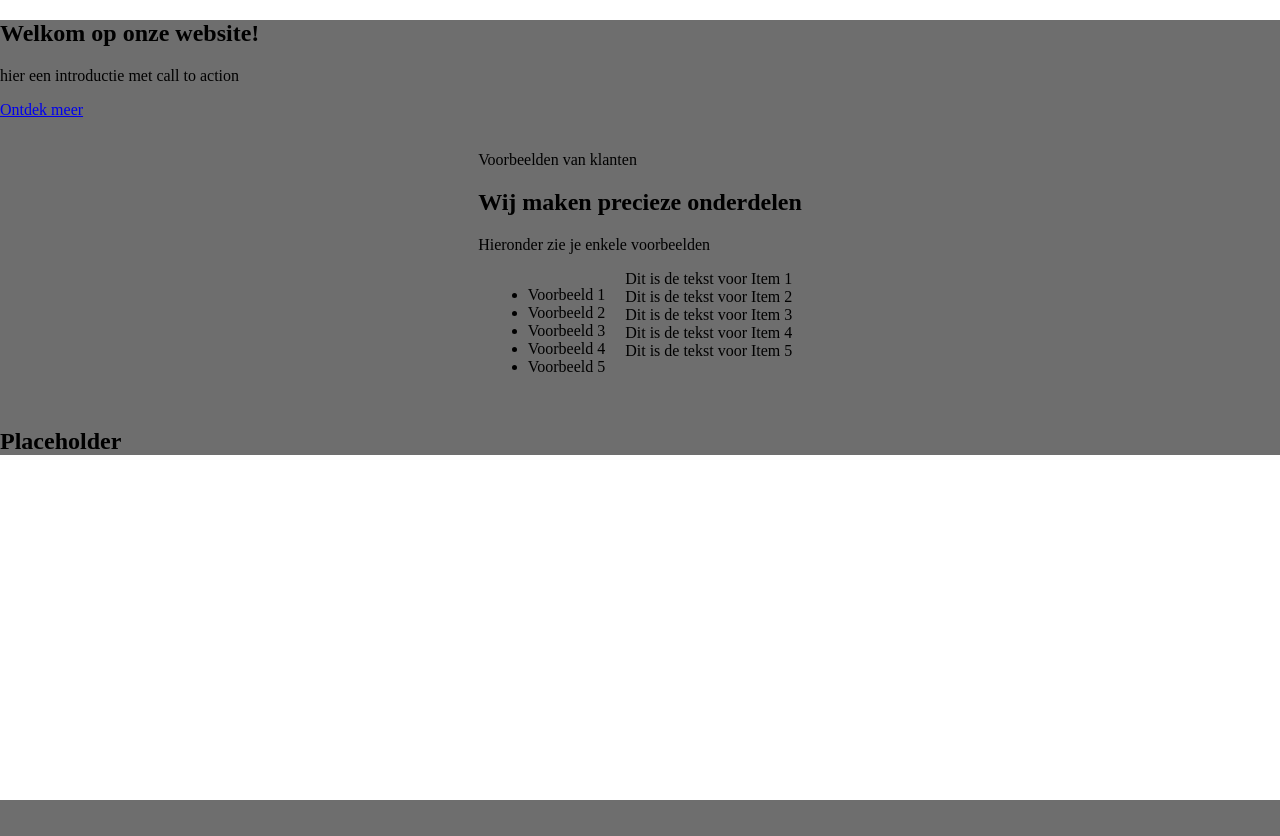
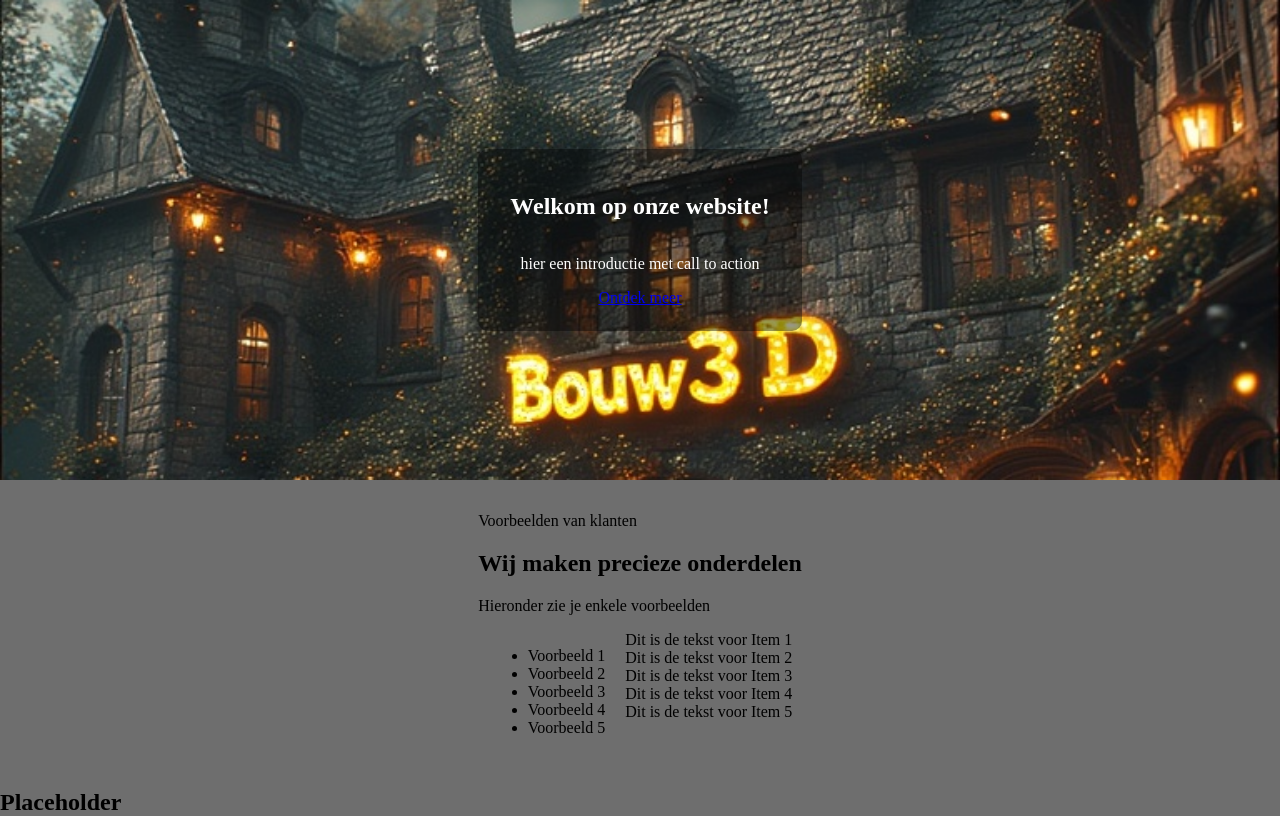
Before and after one commit to MarkPrins18/code-conquer-printwebsite, a PHP site: page / in a window 1280 px wide. Before the commit the page ends 800 px from the top, so only its background shows below. Run offline with PHP 8.4, Linux system fonts and the light colour scheme.

Commit message:
call to action picture
I have worked on the call to action hero content

```diff
--- a/assets/css/index.css
+++ b/assets/css/index.css
@@ -1,10 +1,45 @@
-.example-container{
+.hero {
+    height: 60vh;
+    display: flex;
+    justify-content: center;
+    align-items: center;
+    background-image: url('/assets/images/Bouw3D-hero-content.jpg');
+    background-position: center 35%;
+    background-size: cover;
+
+}
+
+.hero-content {
+    color: white;
+    /* tekstkleur */
+    padding: 1.5rem 2rem;
+    background-color: rgba(0, 0, 0, 0.4);
+    /* optionele overlay voor contrast */
+    border-radius: 10px;
     display: flex;
     flex-direction: column;
     justify-content: center;
     align-items: center;
 }
-.example-list{
+
+
+/*
+  .hero-content{
+   display: flex;
+   flex-direction: column;
+   justify-content: center;
+   align-items: center;
+}
+*/
+
+.example-container {
+    display: flex;
+    flex-direction: column;
+    justify-content: center;
+    align-items: center;
+}
+
+.example-list {
     display: flex;
     flex-direction: row;
     justify-content: center;
```
